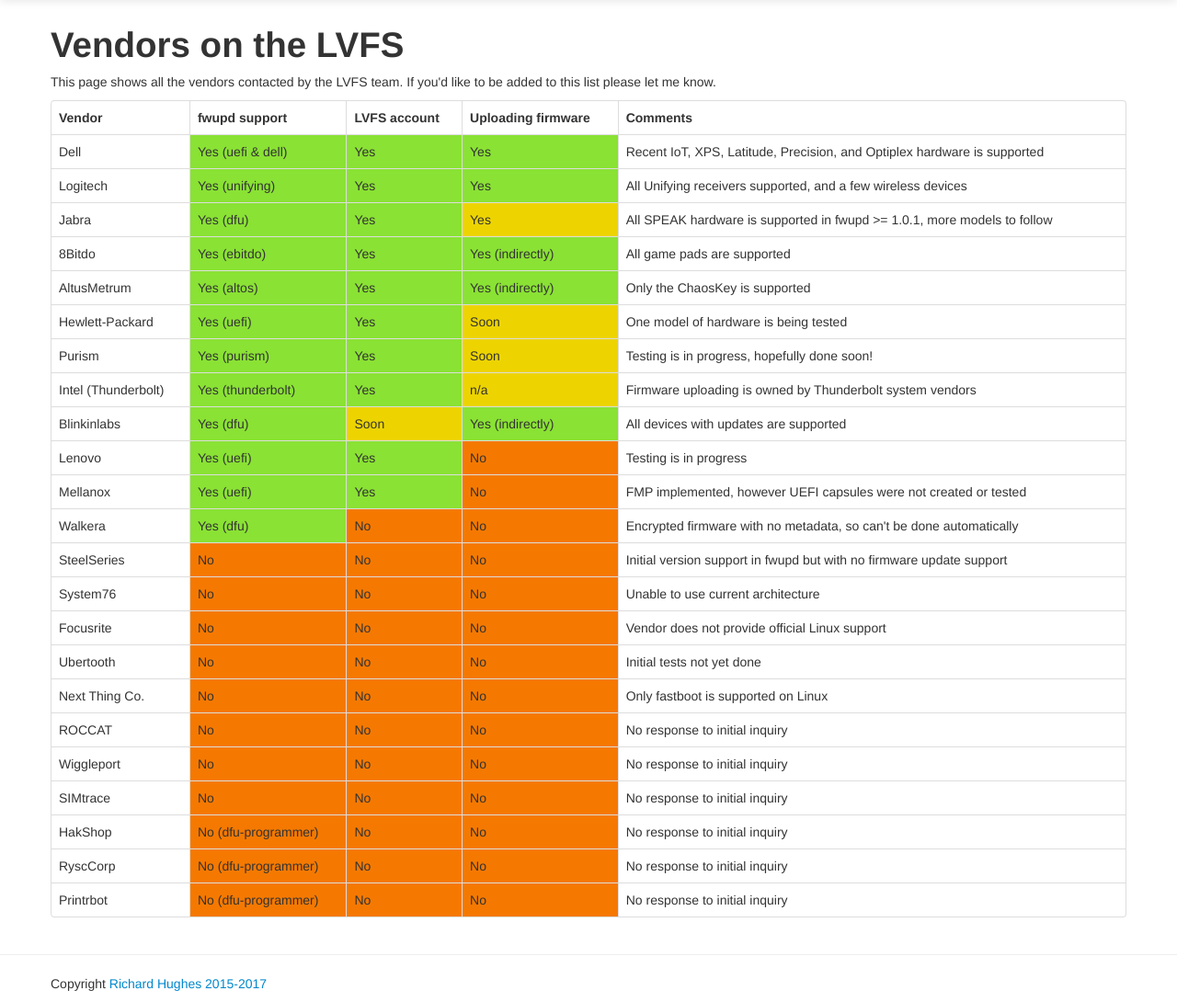
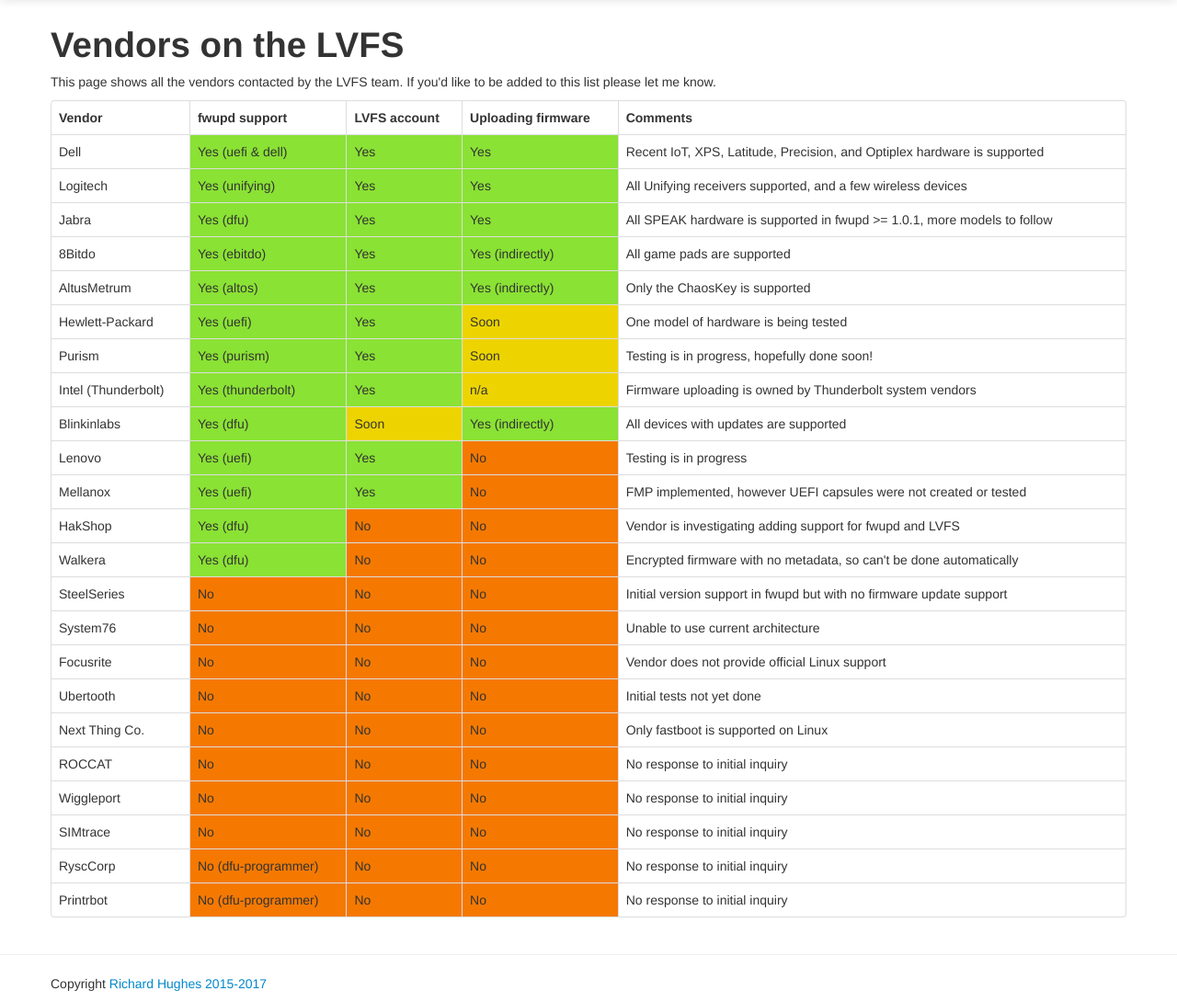
Before and after one commit to wiktor-k/lvfs-website, a Flask app: page /status in a window 1280 px wide. Shown: the part 41-1131 px from the top of the page at 92% size. Run offline with Flask 2, Linux system fonts and the light colour scheme; some libraries are stand-ins or nearby versions.

Commit message:
trivial: Update the vendor list

```diff
--- a/app/templates/vendorlist.html
+++ b/app/templates/vendorlist.html
@@ -37,7 +37,7 @@
     <td>Jabra</td>
     <td class="yes">Yes (dfu)</td>
     <td class="yes">Yes</td>
-    <td class="na">Yes</td>
+    <td class="yes">Yes</td>
     <td>All SPEAK hardware is supported in fwupd >= 1.0.1, more models to follow</td>
   </tr>
   <tr>
@@ -95,6 +95,13 @@
     <td class="yes">Yes</td>
     <td class="no">No</td>
     <td>FMP implemented, however UEFI capsules were not created or tested</td>
+  </tr>
+  <tr>
+    <td>HakShop</td>
+    <td class="yes">Yes (dfu)</td>
+    <td class="no">No</td>
+    <td class="no">No</td>
+    <td>Vendor is investigating adding support for fwupd and LVFS</td>
   </tr>
   <tr>
     <td>Walkera</td>
@@ -160,13 +167,6 @@
     <td>No response to initial inquiry</td>
   </tr>
   <tr>
-    <td>HakShop</td>
-    <td class="no">No (dfu-programmer)</td>
-    <td class="no">No</td>
-    <td class="no">No</td>
-    <td>No response to initial inquiry</td>
-  </tr>
-  <tr>
     <td>RyscCorp</td>
     <td class="no">No (dfu-programmer)</td>
     <td class="no">No</td>
```
